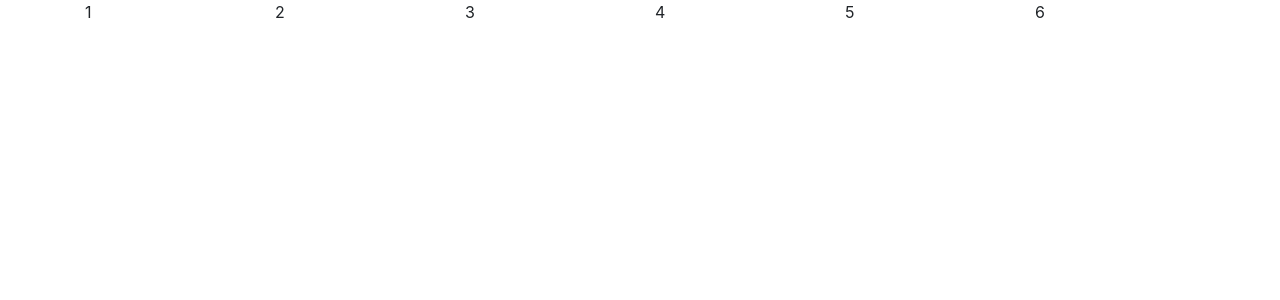
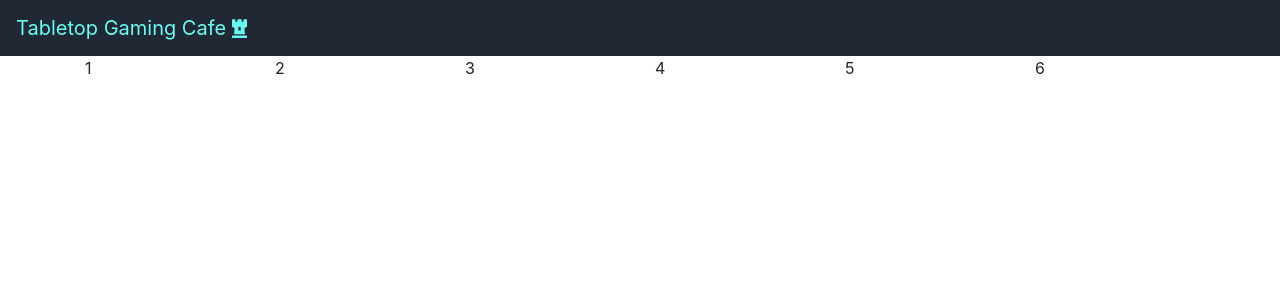
Before and after one commit to dah06a/cafe-project-react-version, a React (Create React App) app: page / in a window 1280 px wide. Shown: the top 300 px of the page. Built offline with nearby package versions, Linux system fonts and the light colour scheme.

Commit message:
Main navbar component started with bootstrap styling.

```diff
--- a/package.json
+++ b/package.json
@@ -13,6 +13,7 @@
     "react": "^17.0.1",
     "react-bootstrap": "^1.4.3",
     "react-dom": "^17.0.1",
+    "react-router-dom": "^5.2.0",
     "react-scripts": "4.0.2",
     "web-vitals": "^1.0.1"
   },
--- a/src/App.css
+++ b/src/App.css
@@ -1,3 +1,21 @@
+:root {
+  --theme-black: #0B0C10;
+  --theme-dark: #1F2833;
+  --theme-light: #C5C6C7;
+  --theme-white: #fff;
+  --theme-primary: #66FCF1;
+  --theme-secondary: #45A29E;
+}
+
+.navbar {
+  background-color: var(--theme-dark);
+}
+
+.navbar a {
+  color: var(--theme-primary);
+  text-decoration: none;
+}
+
 .parallax {
   background-size: cover;
   background-repeat: no-repeat;
--- a/src/App.jsx
+++ b/src/App.jsx
@@ -1,10 +1,12 @@
 import React from 'react';
 import { Container, Row, Col } from 'react-bootstrap';
+import MainNavbar from './MainNavbar';
 import './App.css';
 
 function App() {
   return (
     <div className="App">
+      <MainNavbar />
       <Container>
         <Row>
           <Col>1</Col>
--- /dev/null
+++ b/src/MainNavbar.jsx
@@ -0,0 +1,14 @@
+import React from 'react';
+import { Link } from 'react-router-dom';
+import { Navbar } from 'react-bootstrap';
+import { FontAwesomeIcon } from '@fortawesome/react-fontawesome'
+import { faChessRook } from '@fortawesome/free-solid-svg-icons'
+import './App.css';
+
+const MainNavbar = (props) => <Navbar collapseOnSelect expand="md" className="navbar">
+    <Navbar.Brand>
+        <Link to="/home">Tabletop Gaming Cafe <FontAwesomeIcon icon={faChessRook} /></Link>
+    </Navbar.Brand>
+</Navbar>
+
+export default MainNavbar;
--- a/src/index.js
+++ b/src/index.js
@@ -2,12 +2,15 @@ import React from 'react';
 import ReactDOM from 'react-dom';
 import 'bootstrap/dist/css/bootstrap.min.css';
 import './index.css';
+import { BrowserRouter } from 'react-router-dom';
 import App from './App';
 import reportWebVitals from './reportWebVitals';
 
 ReactDOM.render(
   <React.StrictMode>
-    <App />
+    <BrowserRouter>
+      <App />
+    </BrowserRouter>
   </React.StrictMode>,
   document.getElementById('root')
 );
```
Also changed, not shown: src/Navbar.jsx (deleted, +0 -9 lines), 1 other file (tests, documents, lock files or other folders).
